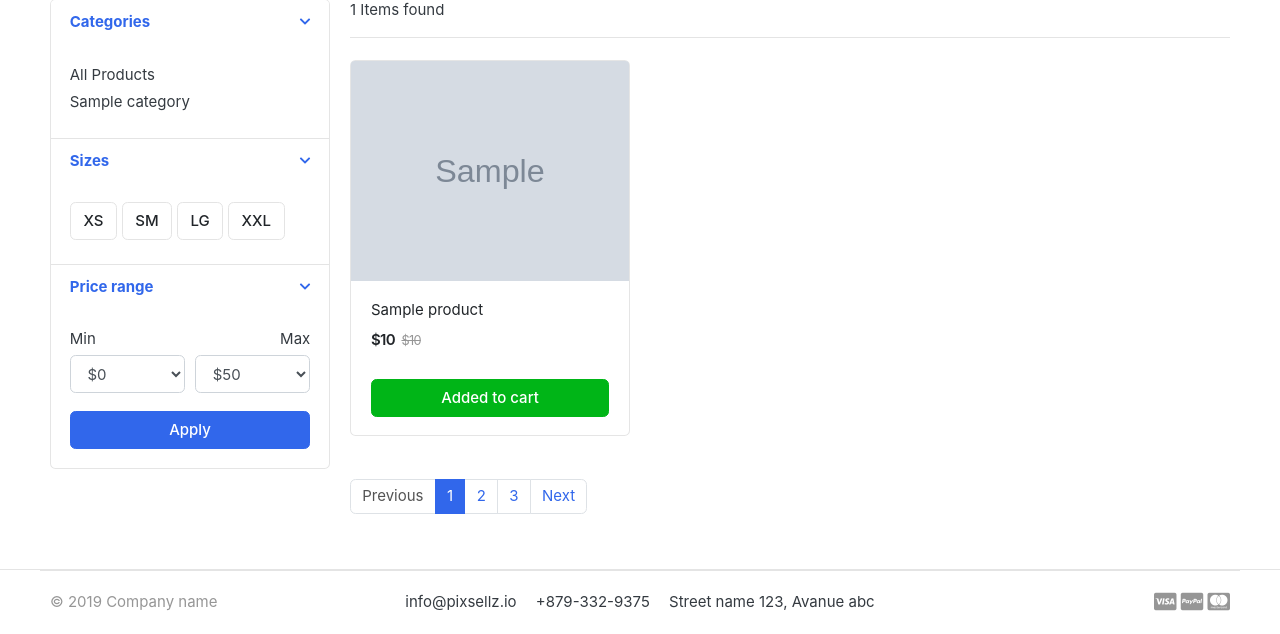
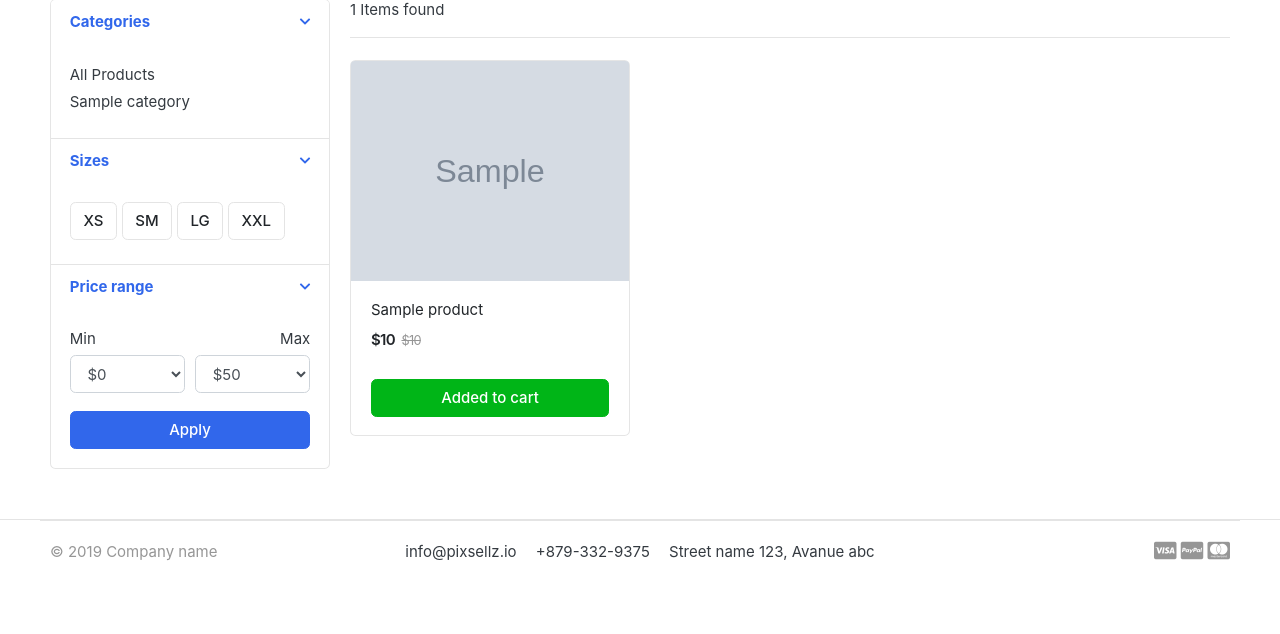
Before and after one commit to monsur22/ec-shop-django, a Django app: template templates/store/store.html in a window 1280 px wide. Shown: the part 295-929 px from the top of the page. After the commit the page ends 856 px from the top, so only its background shows below. Run offline with Django 3.2, Linux system fonts and the light colour scheme; the template is opened without the code that fills it: most values are stand-ins (such as "Sample title", 1, 10 or a date in 2020); grey boxes marked "Sample" are stand-in pictures; some libraries are stand-ins or nearby versions; some web fonts are replaced.

Commit message:
pagination complete

```diff
--- a/store/views.py
+++ b/store/views.py
@@ -12,6 +12,10 @@ def store(request, category_slug = None):
     if category_slug != None:
         categories = get_object_or_404(Category, slug=category_slug)
         products = Product.objects.filter(category = categories, is_available = True)
+        paginator = Paginator(products, 2)
+        page = request.GET.get('page')
+        paged_products = paginator.get_page(page)
+
         productCount = products.count()
 
     else:
--- a/templates/store/store.html
+++ b/templates/store/store.html
@@ -163,13 +163,35 @@
 
 
     <nav class="mt-4" aria-label="Page navigation sample">
+        {% if products.has_other_pages  %}
       <ul class="pagination">
-        <li class="page-item disabled"><a class="page-link" href="#">Previous</a></li>
+        {% if products.has_previous %}
+            <li class="page-item"><a class="page-link" href="?page={{ products.previous_page_number }}">Previous</a></li>
+        {% else %}
+            <li class="page-item disabled"><a class="page-link">Previous</a></li>
+        {% endif %}
+
+        {% for page in products.paginator.page_range %}
+            {% if products.number == page %}
+                <li class="page-item active"><a class="page-link">{{ page }}</a></li>
+            {% else %}
+                <li class="page-item"><a class="page-link" href="?page={{ page }}">{{ page }}</a></li>
+            {% endif %}
+        {% endfor %}
+
+{% comment %}
         <li class="page-item active"><a class="page-link" href="#">1</a></li>
         <li class="page-item"><a class="page-link" href="#">2</a></li>
-        <li class="page-item"><a class="page-link" href="#">3</a></li>
-        <li class="page-item"><a class="page-link" href="#">Next</a></li>
+        <li class="page-item"><a class="page-link" href="#">3</a></li> {% endcomment %}
+
+        {% if products.has_next %}
+            <li class="page-item"><a class="page-link" href="?page={{ products.next_page_number }}">Next</a></li>
+        {% else %}
+            <li class="page-item disabled"><a class="page-link">Next</a></li>
+        {% endif %}
+
       </ul>
+      {% endif %}
     </nav>
 
         </main> <!-- col.// -->
```
